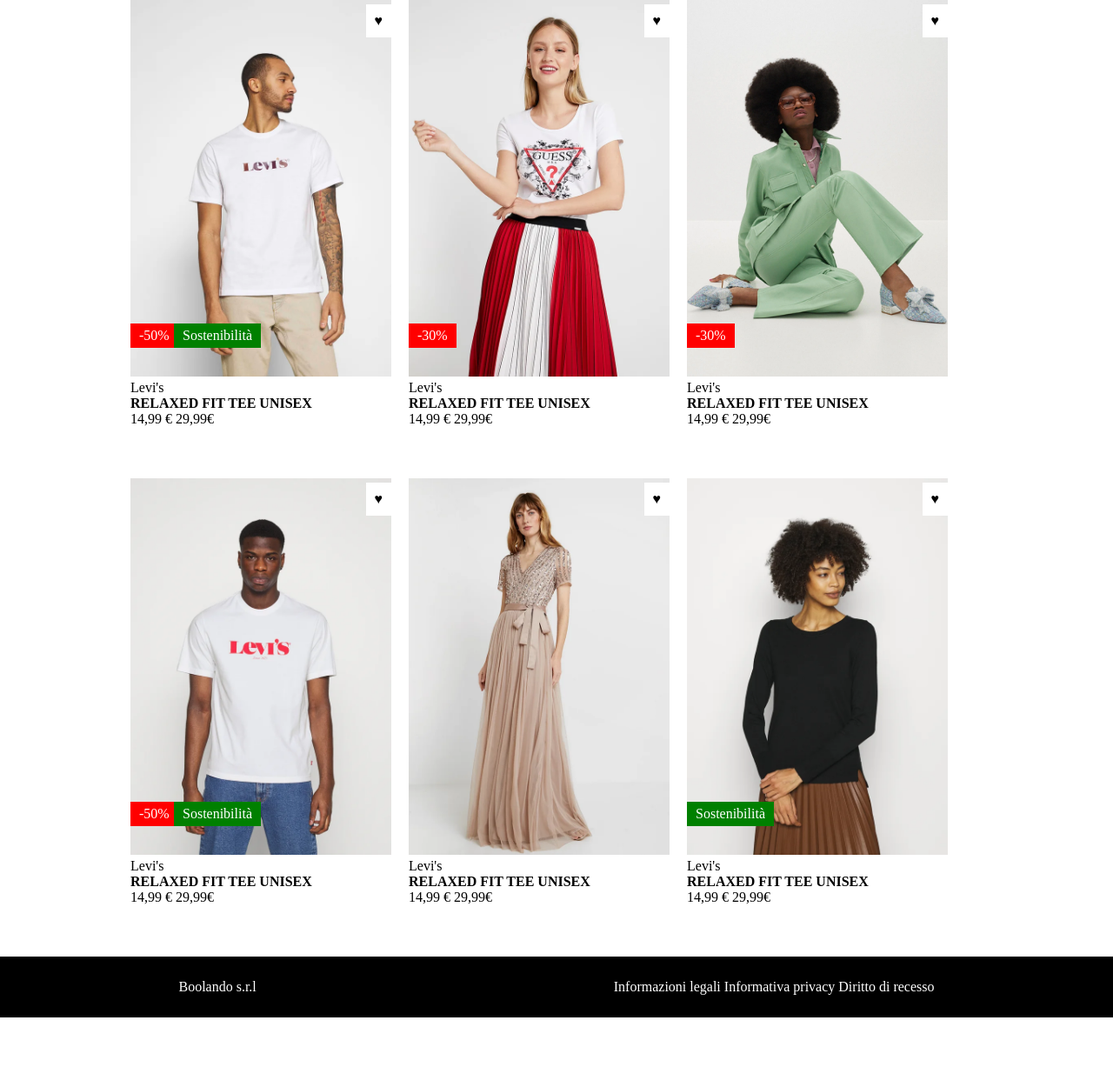
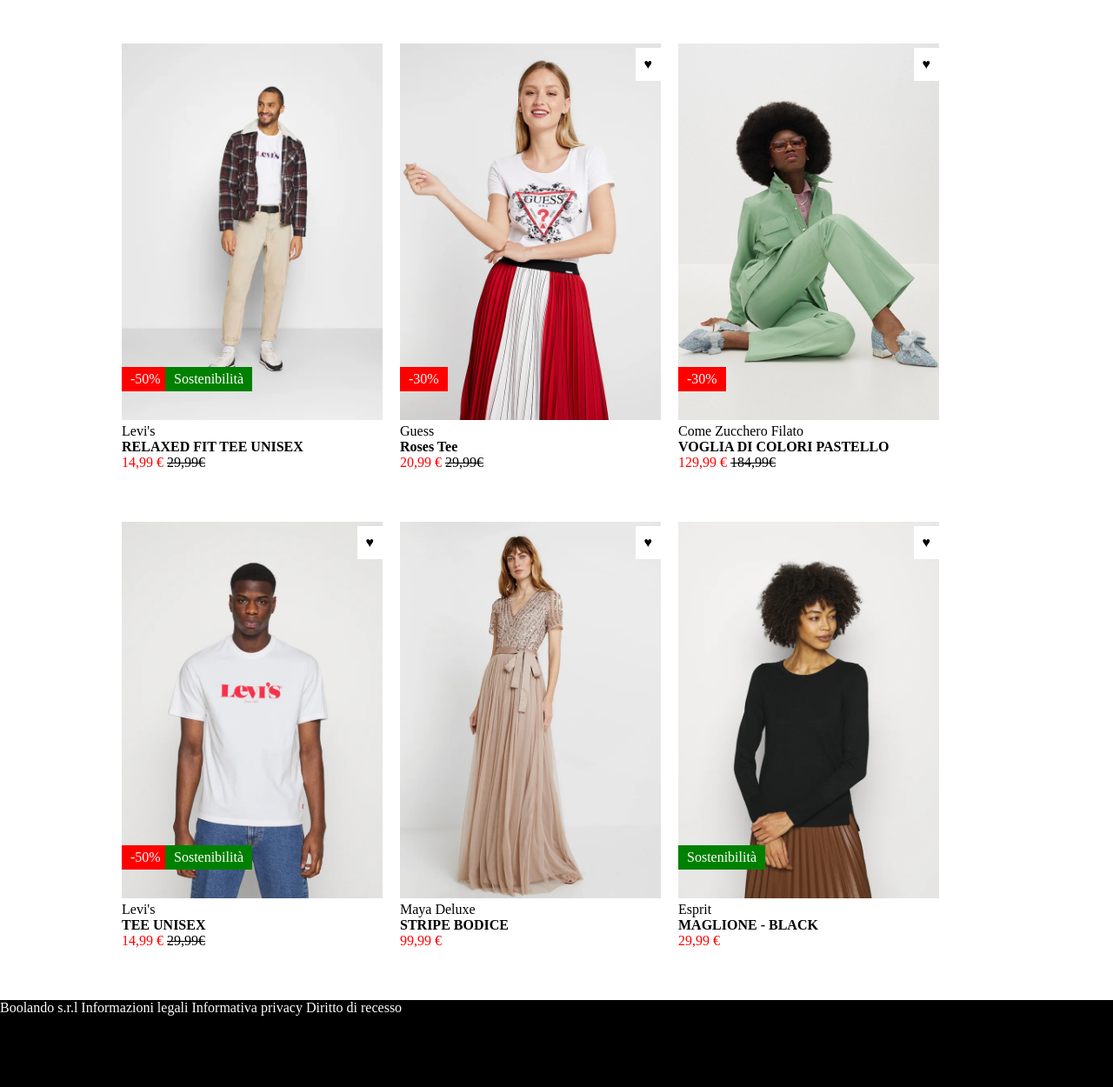
Before and after one commit to FrancescoGiommi/html-css-boolando, a plain HTML site: page index.html in a window 1280 px wide. Shown: the part 70-1320 px from the top of the page at 87% size. Before the commit the page ends 1240 px from the top, so only its background shows below. Drawn offline with Linux system fonts and the light colour scheme.

Commit message:
Add content image

```diff
--- a/css/style.css
+++ b/css/style.css
@@ -10,15 +10,11 @@ img {
   max-width: 100%;
 }
 
-span {
-  display: block;
-}
-
 /* # UTILS */
 
 .container {
   margin: 0 auto;
-  padding: 0 10px;
+  padding-top: 50px;
   width: 1000px;
   max-width: 100%;
   display: flex;
@@ -29,12 +25,17 @@ span {
   display: flex;
   justify-content: space-around;
   align-items: center;
-  background-color: orange;
+  background-color: #ff4c00;
   height: 70px;
+  width: 100%;
 }
 
 .logo {
   width: 150px;
+}
+
+.items {
+  color: white;
 }
 
 /* # CARDS */
@@ -52,19 +53,18 @@ span {
   margin-right: 20px;
 }
 
-.hover-image:hover {
+.hover-image {
+  position: absolute;
+  top: 0;
+  left: 0;
 }
 
-.hover-image {
-  max-width: 100%;
-  margin-right: 20px;
-  position: absolute;
-  left: 0;
+.product-card:hover .hover-image {
   display: none;
 }
 
 .hearts:hover {
-  color: red;
+  color: #ff4c00;
 }
 
 .hearts {
@@ -93,6 +93,14 @@ span {
   color: white;
 }
 
+.item-card {
+  display: block;
+}
+
+.discount-price {
+  color: red;
+}
+
 .eco {
   position: absolute;
   bottom: 150px;
@@ -115,13 +123,13 @@ span {
 /* # FOOTER */
 
 .footer-container {
-  display: flex;
-  justify-content: space-around;
-  align-items: center;
   background-color: black;
-  height: 70px;
+  height: 100px;
 }
 
 .footer-content {
   color: white;
 }
+
+.end {
+}
--- a/index.html
+++ b/index.html
@@ -12,11 +12,11 @@
       <!--Links, logo e icone-->
 
       <div class="header-container">
-        <span>Donna Uomo Bambino</span>
+        <span class="items">Donna Uomo Bambino</span>
         <span class="logo"
           ><img src="./img/img/boolean-logo.png" alt=""
         /></span>
-        <span>simboli</span>
+        <span class="items">simboli</span>
       </div>
     </header>
 
@@ -28,31 +28,36 @@
             <!--Card prodotto-->
             <div class="card-image">
               <span class="hearts">&hearts;</span>
-              <img src="./img/img/1.webp" alt="" />
-              <img class="hover-image" src="./img/img/1b.webp" alt="" />
+              <img class="main-image" src="./img/img/1.webp" alt="" />
+              <div class="hover-image">
+                <img src="./img/img/1b.webp" alt="" />
+              </div>
               <span class="discount-50">-50%</span>
               <span class="eco">Sostenibilità</span>
-              <span>Levi's</span>
-              <span><b>RELAXED FIT TEE UNISEX</b></span>
-              <span>14,99 &euro; 29,99&euro;</span>
+              <span class="item-card">Levi's</span>
+              <span class="item-card"><b>RELAXED FIT TEE UNISEX</b></span>
+              <span class="discount-price">14,99 &euro;</span>
+              <span><del>29,99&euro;</del></span>
             </div>
             <div class="card-image">
               <!--Card prodotto-->
               <span class="hearts">&hearts;</span>
               <img src="./img/img/2.webp" alt="" />
               <span class="discount-30">-30%</span>
-              <span>Levi's</span>
-              <span><b>RELAXED FIT TEE UNISEX</b></span>
-              <span>14,99 &euro; 29,99&euro;</span>
+              <span class="item-card">Guess</span>
+              <span class="item-card"><b>Roses Tee</b></span>
+              <span class="discount-price">20,99 &euro;</span>
+              <span><del>29,99&euro;</del></span>
             </div>
             <div class="card-image">
               <!--Card prodotto-->
               <span class="hearts">&hearts;</span>
               <img src="./img/img/3.webp" alt="" />
               <span class="discount-30">-30%</span>
-              <span>Levi's</span>
-              <span><b>RELAXED FIT TEE UNISEX</b></span>
-              <span>14,99 &euro; 29,99&euro;</span>
+              <span class="item-card">Come Zucchero Filato</span>
+              <span class="item-card"><b>VOGLIA DI COLORI PASTELLO</b></span>
+              <span class="discount-price">129,99 &euro;</span>
+              <span><del>184,99&euro;</del></span>
             </div>
             <div class="card-image">
               <!--Card prodotto-->
@@ -60,26 +65,27 @@
               <img src="./img/img/4.webp" alt="" />
               <span class="discount-50">-50%</span>
               <span class="eco">Sostenibilità</span>
-              <span>Levi's</span>
-              <span><b>RELAXED FIT TEE UNISEX</b></span>
-              <span>14,99 &euro; 29,99&euro;</span>
+              <span class="item-card">Levi's</span>
+              <span class="item-card"><b>TEE UNISEX</b></span>
+              <span class="discount-price">14,99 &euro;</span>
+              <span><del>29,99&euro;</del></span>
             </div>
             <div class="card-image">
               <!--Card prodotto-->
               <span class="hearts">&hearts;</span>
               <img src="./img/img/5.webp" alt="" />
-              <span>Levi's</span>
-              <span><b>RELAXED FIT TEE UNISEX</b></span>
-              <span>14,99 &euro; 29,99&euro;</span>
+              <span class="item-card">Maya Deluxe</span>
+              <span class="item-card"><b>STRIPE BODICE</b></span>
+              <span class="discount-price">99,99 &euro;</span>
             </div>
             <div class="card-image">
               <!--Card prodotto-->
               <span class="hearts">&hearts;</span>
               <img src="./img/img/6.webp" alt="" />
               <span id="left">Sostenibilità</span>
-              <span>Levi's</span>
-              <span><b>RELAXED FIT TEE UNISEX</b></span>
-              <span>14,99 &euro; 29,99&euro;</span>
+              <span class="item-card">Esprit</span>
+              <span class="item-card"><b>MAGLIONE - BLACK</b></span>
+              <span class="discount-price">29,99 &euro;</span>
             </div>
           </div>
         </div>
@@ -88,10 +94,12 @@
 
     <footer>
       <div class="footer-container">
-        <span class="footer-content">Boolando s.r.l</span>
-        <span class="footer-content"
-          >Informazioni legali Informativa privacy Diritto di recesso</span
-        >
+        <div class="footer-content">
+          <span class="items end">Boolando s.r.l</span>
+          <span class="items end"
+            >Informazioni legali Informativa privacy Diritto di recesso</span
+          >
+        </div>
       </div>
     </footer>
   </body>
```
